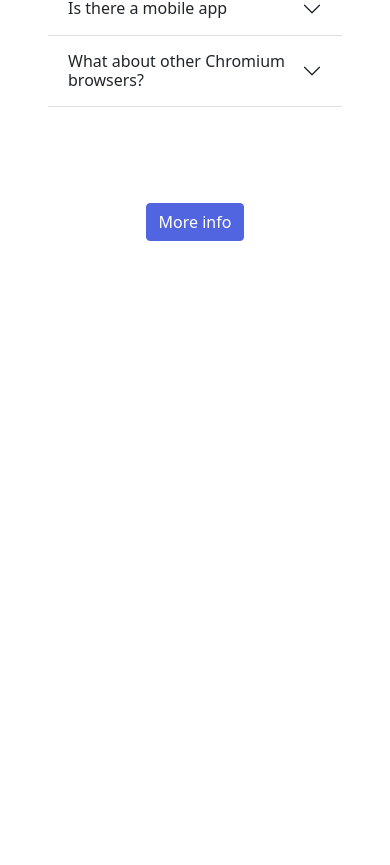
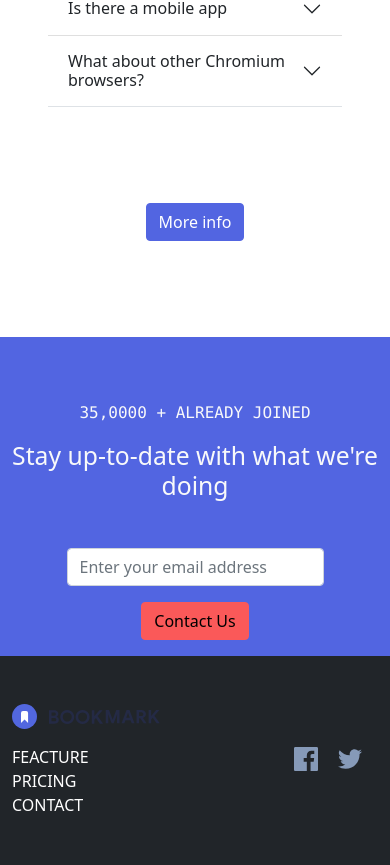
Before and after one commit to wiglesias/S2-bootstrap-sass, a website: page index.html in a window 390 px wide. Shown: the part 4394-5259 px from the top of the page. Before the commit the page ends 4731 px from the top, so only its background shows below. Drawn offline with nearby package versions, Linux system fonts and the light colour scheme.

Commit message:
Create footer section. Improve button nabvar color

```diff
--- a/index.html
+++ b/index.html
@@ -34,7 +34,7 @@
             <a class="nav-link" href="#contact">CONTACT</a>
           </li>
           <li class="nav-item ms-2 d-none d-md-inline text-center">
-            <a class="btn btn-secondary" href="#">LOGIN</a>
+            <a class="btn btn-secondary text-white" href="#">LOGIN</a>
           </li>
         </ul>
       </div>
@@ -147,12 +147,8 @@
                 <img class="img-fluid pt-5" src="/assets/img/logo-chrome.svg" alt="Chrome">
               </div>
               <!-- Text -->
-              <h4 class="text-center pt-4">
-                Add to Chrome
-              </h4>
-              <p class="text-center text-muted mb-5">
-                Minimum version 62
-              </p>
+              <h4 class="text-center pt-4">Add to Chrome</h4>
+              <p class="text-center text-muted mb-5">Minimum version 62</p>
               <img class="img-fluid pb-4" src="/assets/img/bg-dots.svg" alt="">
               <!-- Button -->
               <a href="#!" class="btn w-100 btn-primary">
@@ -183,7 +179,6 @@
 
         </div>
         <div class="col-12 col-md-4 mt-5">
-
           <!-- Card -->
           <div class="card shadow-lg mb-md-0">
             <div class="card-body">
@@ -191,21 +186,16 @@
               <div class="d-flex justify-content-center">
                 <img class="img-fluid pt-5" src="/assets/img/logo-opera.svg" alt="Opera">
               </div>
-
               <h4 class="text-center pt-4">Add to Opera</h4>
               <!-- Text -->
               <p class="text-center text-muted mb-5">Minimum version 46</p>
-
               <img class="img-fluid pb-4" src="/assets/img/bg-dots.svg" alt="">
-
               <!-- Button -->
               <a href="#!" class="btn w-100 btn-primary">
                 Add & Install Extension
               </a>
-
             </div>
           </div>
-
         </div>
       </div> <!-- / .row -->
     </div> <!-- / .container -->
@@ -279,10 +269,63 @@
           More info
         </a>
     </div>
-
   </section>
   <!-- / FAQs -->
+    <!-- footer -->
+    <footer class="footer bg-primary pt-5 pt-md-6 pt-lg-7" id="contact">
+      <div class="container pt-3 pt-md-0">
+        <div class="row justify-content-center">
+          <div class="col-lg-6 col-md-7 pb-md-4 text-center">
+            <p class="text-light font-monospace fw-light mb-3">35,0000 + ALREADY JOINED</p>
+            <h2 class="text-light mb-5">Stay up-to-date with what we're doing</h2>
 
+            <form class="row g-3 justify-content-center">
+              <div class="col-auto">
+                <input class="form-control rounded-start" type="text" name="text" placeholder="Enter your email address">
+              </div>
+              <div class="col-auto">
+                <button class="btn btn-secondary mb-3" type="submit" name="subscribe">Contact Us</button>
+              </div>
+            </form>
+          </div>
+        </div>
+      </div>
+    </footer>
+    <footer class="footer bg-dark pt-5 pt-md-3 pt-lg-7">
+      <div class="container">
+        <div class="row text-white">
+          <div class="col-12 col-md-4 col-lg-3">
+            <!-- Brand -->
+            <a class="navbar-brand" href="/">
+              <img src="./assets/img/logo-bookmark.svg" class="navbar-brand-ig img-fluid pb-3" alt="...">
+            </a>
+          </div>
+          <div class="col-6 col-md-4 col-lg-7">
+            <ul class="list-unstyled list-inline mb-5 mb-md-0">
+              <li class="list-inline-item me-3">FEACTURE</li>
+              <li class="list-inline-item me-3">PRICING</li>
+              <li class="list-inline-item me-3">CONTACT</li>
+            </ul>
+          </div>
+          <div class="col-6 col-md-4 col-lg-2 text-end">
+            <!-- Social -->
+            <ul class="list-unstyled list-inline mb-6 mb-md-0">
+              <li class="list-inline-item me-3">
+                <a href="#!" class="text-decoration-none">
+                  <img src="./assets/img/facebook.svg" class="img-fluid" alt="...">
+                </a>
+              </li>
+              <li class="list-inline-item me-3">
+                <a href="#!" class="text-decoration-none">
+                  <img src="./assets/img/twitter.svg" class="img-fluid" alt="...">
+                </a>
+              </li>
+            </ul>
+          </div>
+
+        </div> <!-- / .row -->
+      </div>
+    </footer>
   <script
   src="https://cdn.jsdelivr.net/npm/bootstrap@5.1.3/dist/js/bootstrap.bundle.min.js"
   integrity="sha384-ka7Sk0Gln4gmtz2MlQnikT1wXgYsOg+OMhuP+IlRH9sENBO0LRn5q+8nbTov4+1p" crossorigin="anonymous">
```
Also changed, not shown: README.md.
